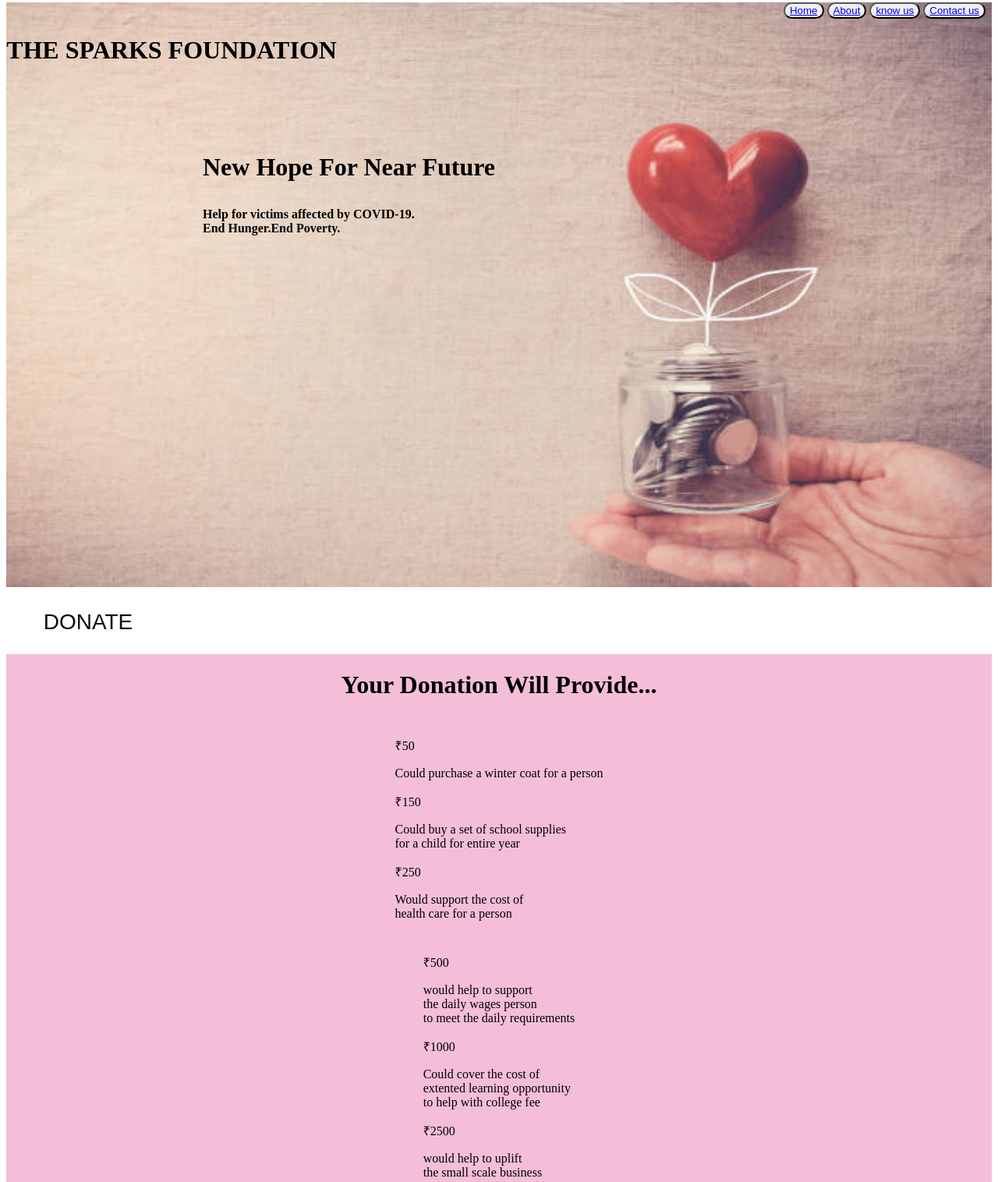
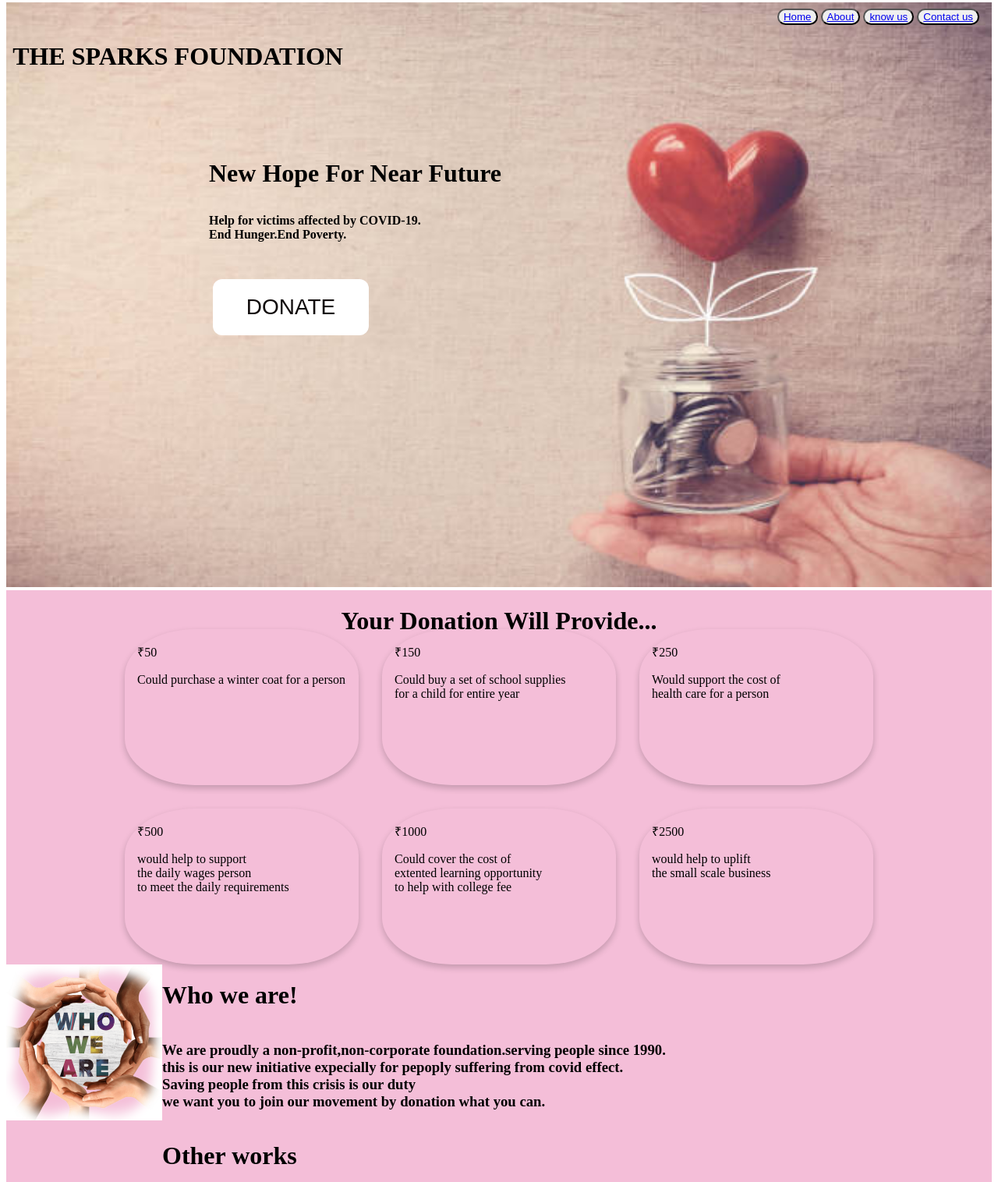
Before and after one commit to sangeethatamilaiah350/PaymentGatewayIntegration, a plain HTML site: page index.html in a window 1280 px wide. Shown: the part 5-1521 px from the top of the page at 78% size. Drawn offline with Linux system fonts and the light colour scheme.

Commit message:
Update index.html

```diff
--- a/index.html
+++ b/index.html
@@ -9,17 +9,12 @@
     <link rel="stylesheet" href="https://cdnjs.cloudflare.com/ajax/libs/font-awesome/4.7.0/css/font-awesome.min.css">
 </head>
 <body>
+    <div>
+    <!--starting page-->
+    <div class="part1">
 
-    <!--starting page-->
            <img src="img/nice.jpg" class="img" id="top">
-
-    <h1 class="quotes">New Hope For Near Future</h1>
-    <h4 class="secondline">Help for victims affected by COVID-19.<br>End Hunger.End Poverty.</h4>
-
-    <button class="button" ><span>DONATE</span></button>
-    <form class="donatebutton">
-        <script src="https://checkout.razorpay.com/v1/payment-button.js" data-payment_button_id="pl_Hl77326VR6lzR4" async> </script>
-    </form>
+           <div class="head"><h1 >THE SPARKS FOUNDATION</h1></div>
            <div class="nav">
             <button class="item"> <a href="#top">Home</a></button>
             <button class="item"><a href="#mid">About</a></button>
@@ -28,56 +23,69 @@
 
            </div>
 
-    <h1 class="head">THE SPARKS FOUNDATION</h1>
+           <div  class="quotes"><h1>New Hope For Near Future</h1></div>
+           <div  class="secondline"><h4 >Help for victims affected by COVID-19.<br>End Hunger.End Poverty.</h4></div>
 
+          <div class="donateoption" > <button class="button" ><span>DONATE</span></button>
+           <form class="donatebutton">
+           <script src="https://checkout.razorpay.com/v1/payment-button.js" data-payment_button_id="pl_Hl77326VR6lzR4" async> </script>
+            </form>
+
+          </div>
+
+    </div>
     <div class="part2" id="mid"  >
     <!--this is the middle of the page-->
 
-        <div class="sub1">
-          <h1>Your Donation Will Provide...</h1>
-        </div>
-        <div class="sub2">
-            <div class="one">
+        <div class="provide"><h1>Your Donation Will Provide...</h1></div>
+        <div class="amount">
+            <div class="card">
+            <div class="container">
                 <p> &#8377;50</p>
                 <p>Could purchase a winter coat for a person</p>
             </div>
-            <div class="two">
+            </div>
+            <div class="card">
+            <div class="container">
                 <p> &#8377;150</p>
                 <p>Could buy a set of school supplies<br> for a child for entire year</p>
             </div>
-            <div class="three">
+        </div>
+            <div class="card">
+            <div class="container">
                 <p> &#8377;250</p>
                 <p>Would support the cost of <br>health care for a person</p>
             </div>
-
         </div>
-        <div class="sub2">
-            <div class="one">
+        <div class="card">
+            <div class="container">
                 <p>&#8377;500</p>
                 <p>would help to support <br>the daily wages person<br>to meet the daily requirements</p>
             </div>
-            <div class="two">
+        </div>
+            <div class="card">
+            <div class="container">
                 <p> &#8377;1000</p>
                 <p>Could cover the cost of <br>extented learning opportunity<br> to help with college fee</p>
             </div>
-            <div class="three">
+        </div>
+            <div class="card">
+            <div class="container">
                 <p> &#8377;2500</p>
                 <p>would help to uplift<br> the small scale business</p>
             </div>
+        </div>
 
         </div>
-
-
-
-
     </div>
     <!--this is the content regarding the donation orgaanisation -->
     <div class="part3" id="who">
-        <img src="img/who-we-are-1.png" class="who">
+        <img src="img/who-we-are-1.png" class="whos">
         <div class="whocontent">
             <h1>Who we are!</h1>
-        <h3>We are proudly  a non-profit,non-corporate foundation.serving people since 1990.<br>this is our new initiative expecially for
-        pepoply suffering from covid effect.<br>Saving people from this crisis is our duty<br>we want you to join our movement by donation what you can.</h3>
+            <h3>We are proudly  a non-profit,non-corporate foundation.serving people since 1990.<br>this is our new
+                initiative expecially for pepoply suffering from covid effect.<br>Saving people from this crisis is our duty<br>
+                we want you to join our movement by donation what you can.</h3>
             <h1>Other works</h1>
         <div class="card">
             <img src="img/women.png" class="women">
@@ -87,7 +95,6 @@
             </div>
         </div>
 
-          </div>
           </div>
         </div>
     <!--this is the footer section-->
@@ -103,6 +110,6 @@
     </div>
 
 
-
+</div>
 </body>
 </html>
```
Lines whose indentation alone changed are shown as unchanged.
